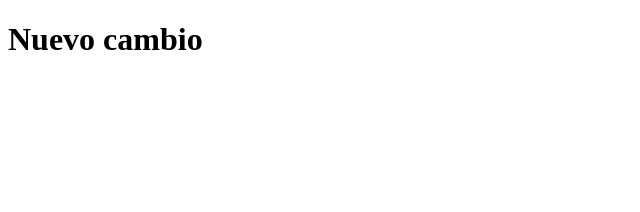
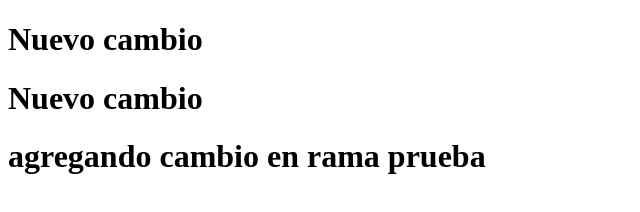
Before and after one commit to jgaribayes/aprendiendo-git-g12, a plain HTML site: page index.html in a window 1280 px wide. Shown: the whole page, without its empty margins (0-640 px from the left). Drawn offline with Linux system fonts and the light colour scheme.

Commit message:
agrgando cambio en rama prueba

```diff
--- a/index.html
+++ b/index.html
@@ -8,5 +8,7 @@
 </head>
 <body>
     <h1>Nuevo cambio</h1>
+    <h1>Nuevo cambio</h1>
+    <h1>agregando cambio en rama prueba</h1>
 </body>
 </html>
```
